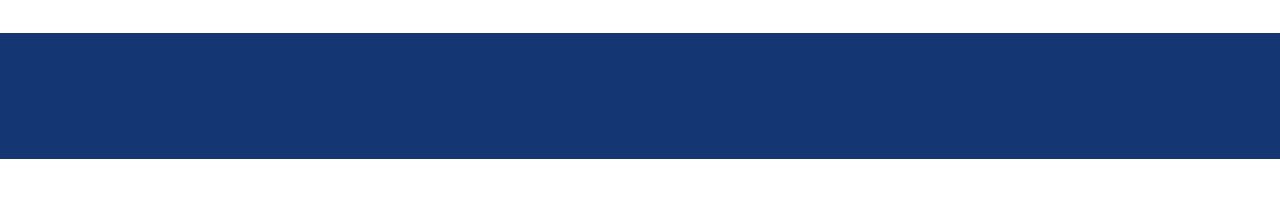
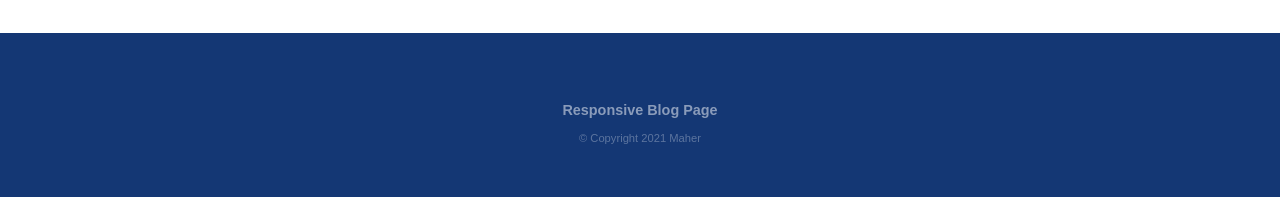
Before and after one commit to Maher9596/ResponsiveWebsite, a plain HTML site: page index.html in a window 1280 px wide. Shown: the part 2024-2221 px from the top of the page. Before the commit the page ends 2183 px from the top, so only its background shows below. Drawn offline with Linux system fonts and the light colour scheme.

Commit message:
used semantic html and updated the footer

```diff
--- a/index.html
+++ b/index.html
@@ -3,8 +3,9 @@
 <head>
     <meta charset="UTF-8">
     <meta http-equiv="X-UA-Compatible" content="IE=edge">
+    <meta name="theme-color" content="#4285f4">
     <meta name="viewport" content="width=device-width, initial-scale=1.0">
-    <title>Navbar</title>
+    <title>Blog Page</title>
     <link rel="stylesheet" href="styles.css" />
 </head>
 <body>
@@ -71,15 +72,12 @@
                 </div>
             </article>
         </main>
-
         <aside class="sidebar">
-
             <div class="sidebar-widget">
                 <h2 class="widget-title">ABOUT ME</h2>
                 <img src="https://github.com/kevin-powell/reponsive-web-design-bootcamp/blob/master/Module%202-%20A%20simple%20life/img/about-me.jpg?raw=true" alt="john doe" class="widget-image">
                 <p class="widget-body">I find life better, and I'm happier, when things are nice and simple.</p>
             </div>
-
             <div class="sidebar-widget">
                 <h2 class="widget-title">RECENT POSTS</h2>
                 <div class="widget-recent-post">
@@ -95,20 +93,11 @@
                     <img src="https://github.com/kevin-powell/reponsive-web-design-bootcamp/blob/master/Module%202-%20A%20simple%20life/img/about-me.jpg?raw=true" alt="a green plant in a clear, round vase with water in it" class="widget-image">
                 </div>
             </div>
-
         </aside>
-
     </div>
-
-
     <footer>
-        <p></p>
-        <p></p>
+        <p class="footer-text footer-modify">Responsive Blog Page</p>
+        <p class="footer-text"> © Copyright 2021 Maher</p>
     </footer>
-
-
-</body>
-
-
 </body>
 </html>
--- a/styles.css
+++ b/styles.css
@@ -272,3 +272,14 @@ nav a:focus {
 .widget-image {
     order: -1;
 }
+
+.footer-text{
+    font-size: .7rem;
+    opacity: 0.3;
+}
+
+.footer-modify {
+    font-weight: bold;
+    font-size: 0.9rem;
+    opacity: 0.5;
+}
```
